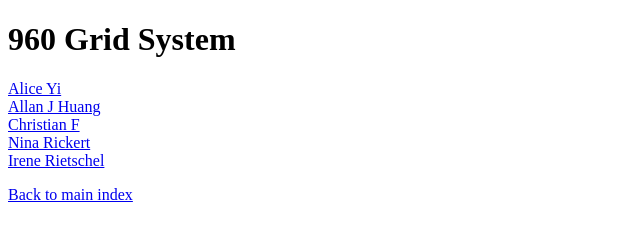
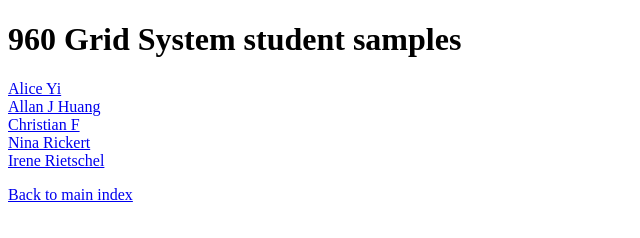
Before and after one commit to mmart-bcc/mmart-bcc.github.io, a plain HTML site: page 960gs/index.html in a window 1280 px wide. Shown: the whole page, without its empty margins (0-640 px from the left). Drawn offline with Linux system fonts and the light colour scheme.

Commit message:
Update index.html

```diff
--- a/960gs/index.html
+++ b/960gs/index.html
@@ -6,7 +6,7 @@
   </head>
   <body>
 
-    <h1>960 Grid System</h1>
+    <h1>960 Grid System student samples</h1>
 
     <p><a href="alice-yi/index.html">Alice Yi<br />
       <a href="allan-j-huang/index.html">Allan J Huang<br />
```
